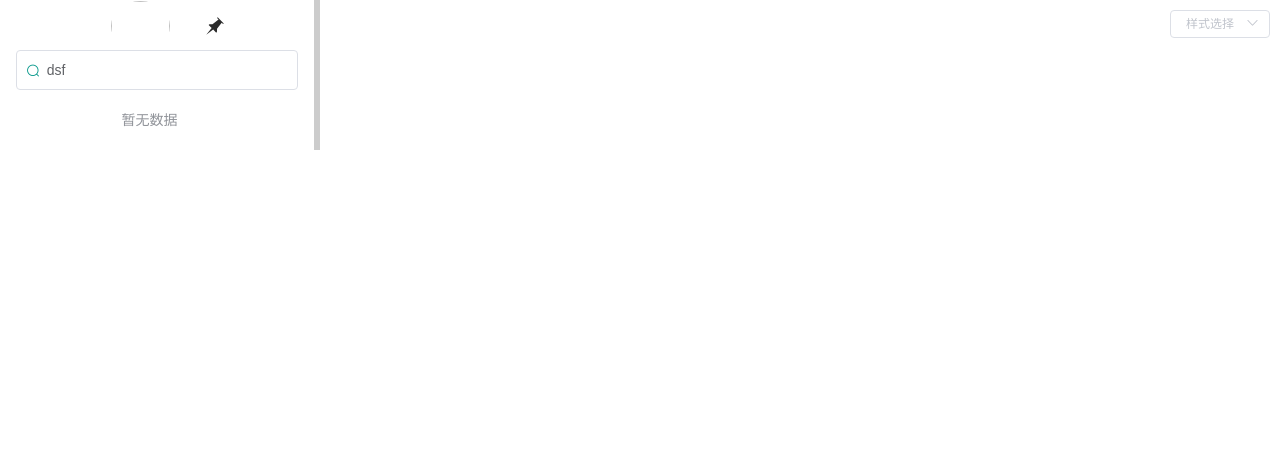
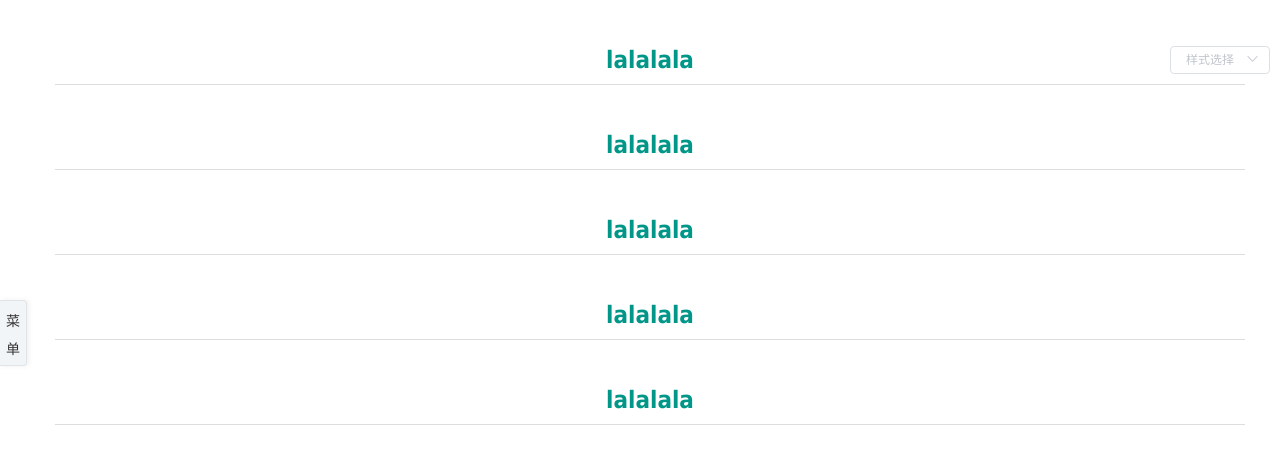
Before and after one commit to light4d/lightdoc, a Vue app in the folder vue/: page / in a window 1280 px wide. Shown: the top 464 px of the page. Built offline with nearby package versions, Linux system fonts and the light colour scheme; what mavon-editor would draw is missing.

Commit message:
自适应

```diff
--- a/vue/src/components/aside.vue
+++ b/vue/src/components/aside.vue
@@ -6,8 +6,7 @@
       ref="aside"
       @mouseleave="handleHide"
       :style="{
-        cursor:this.$store.state.resize,
-					display:'none'}"
+					display:'none',}"
     >
       <v-header @fixed="handleFixed"></v-header>
       <v-search></v-search>
@@ -41,6 +40,7 @@ export default {
       resize: "",
       showdiv: false, // 控制鼠标显示样式
       readmeContent: {},
+      fixed: false
     };
   },
   computed: {
@@ -117,6 +117,7 @@ export default {
     handleAside() {
       this.$refs.aside.style.display = "block";
       this.$refs.menu.style.display = "none";
+      this.$store.state.splitbar = true;
     },
     handleHide() {
       if (this.$store.state.fixed === true) {
@@ -124,6 +125,7 @@ export default {
       }
       this.$refs.aside.style.display = "none";
       this.$refs.menu.style.display = "block";
+      this.$store.state.splitbar = false;
     },
     handleFixed(value) {
       this.$store.state.fixed = value;
@@ -204,7 +206,7 @@ export default {
   flex-direction: column;
   overflow: auto;
   height: 100%;
-  border-right: 6px solid #ccc;
+  // border-right: 6px solid #ccc;
 }
 </style>
 <style>
--- a/vue/src/components/markdown.vue
+++ b/vue/src/components/markdown.vue
@@ -1,6 +1,11 @@
 <template>
   <div class="m-container">
     <div v-html="this.$store.state.readmeContent"></div>
+    <h1>lalalala</h1>
+    <h1>lalalala</h1>
+    <h1>lalalala</h1>
+    <h1>lalalala</h1>
+    <h1>lalalala</h1>
   </div>
 </template>
 
@@ -66,6 +71,6 @@ export default {
 // @import '../../static/monokai-sublime.css';
 .m-container {
   padding: 0 30px 0 30px;
-  width: 100%;
+  width: auto;
 }
 </style>
--- a/vue/src/views/index.vue
+++ b/vue/src/views/index.vue
@@ -14,9 +14,14 @@
       </div>
       <div id="sidebar">
         <v-aside></v-aside>
-        <div id="split-bar" v-if="this.$store.state.fixed"  @mousedown="resize"></div>
+        <div id="split-bar" v-if="this.$store.state.splitbar" @mousedown="resize"></div>
       </div>
-      <v-markdown id="main"></v-markdown>
+      <v-markdown
+        id="main"
+        :style="{
+        marginLeft: this.$store.state.splitbar ? '209px' : '20px'
+      }"
+      ></v-markdown>
     </div>
   </div>
 </template>
@@ -70,7 +75,7 @@ export default {
     },
     resize(e) {
       e.preventDefault();
-      var min = 300;
+      var min = 100;
       var max = 3600;
       var mainmin = 200;
       $(document).mousemove(function(e) {
@@ -105,9 +110,8 @@ export default {
 }
 
 #sidebar {
-  //background-color: IndianRed;
-  width: 320px;
-  height 100%;
+  // background-color: IndianRed;
+  height: 100%;
   float: left;
 }
 
@@ -117,11 +121,12 @@ export default {
   width: 6px;
   cursor: col-resize;
   float: right;
-  z-index 1000;
+  z-index: 1000;
 }
+
 #main {
-  margin-left: 200px;
-  //background-color: BurlyWood;
-  height:100%;
+  margin-left: 20px;
+  // background-color: BurlyWood;
+  height: 100%;
 }
 </style>
--- a/vue/src/vuex/store.js
+++ b/vue/src/vuex/store.js
@@ -10,6 +10,7 @@ const state = {
   readmeContent: '',
   number: '',
   resize: '',
+  splitbar: false,
   fixed: false
 }
 const mutations = {
```
